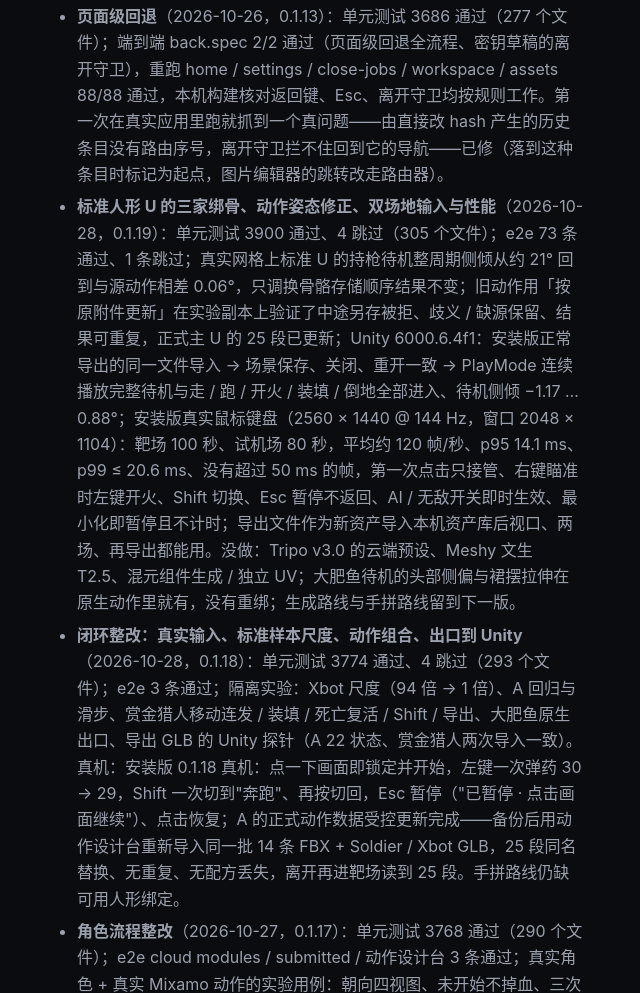
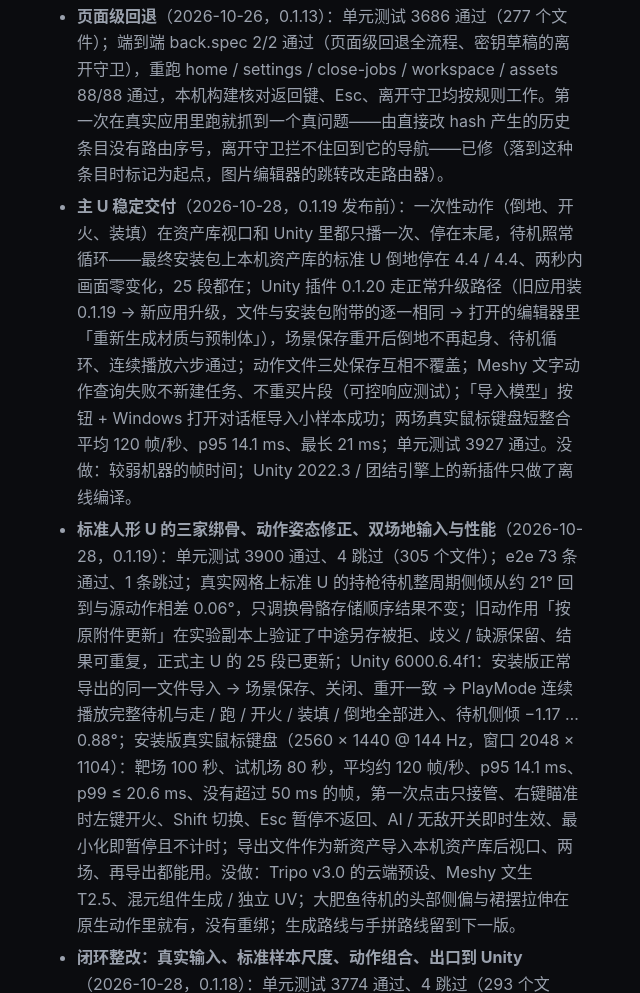
Before and after one commit to chenyihang98-pixel/Modelwright, a plain HTML site: page docs/index.html in a window 1280 px wide. Shown: the part 8010-9003 px from the top of the page, without its empty margins (41-681 px from the left). Drawn offline with Linux system fonts and the light colour scheme.

Commit message:
0.1.19：主 U 稳定交付——一次性动作只播一次（视口与 Unity 插件 0.1.20）、动作文件保存互不覆盖、Meshy 查询失败不新建
- 发布说明、README、下载页加入稳定交付轮的改动与最终安装包上的验收，更新 SHA-256
- 动作导入设计记录新增第 11 节（播放意图、动作文件一致性、Unity 里的一次性片段）

```diff
--- a/docs/index.html
+++ b/docs/index.html
@@ -204,6 +204,7 @@
               <li><b>绑定姿势修复、生成上限与极限测试</b>（2026-10-25，0.1.11）：绑定姿势单元测试（弓背的节点姿势经 ×0.01 的骨架节点摆回绑定姿势，本就一致的骨架不动），预设映射 29 项（展示级向服务商要档位上限、空面板不评视图数）；端到端——示例机器人的动作设计台 + 试机场、本机真实大肥鱼 Tripo FBX（站直、脸正常、空格跳稳定）；真实 Tripo 两轮极限测试——整体顶配 70 积分：1,887,300 面、8192² 贴图、59 MB，后处理不减面、质量 A；自动分部件 90 积分：15 件、每件一个壳但都有开放边、头发脸躯干切成一块、眼睛鞋尾巴手臂鱼鳍分开、15 张 8K 贴图。逐边统计证实 v1 / v5 都是开放边 0 的单一封闭壳：被遮挡区域不存在是生成方式所致，不是参数。</li>
               <li><b>拆件建模第一阶段</b>（2026-10-26，0.1.12）：单元测试 3676 通过（276 个文件）；真实 Tripo 积分——大肥鱼 41 张部件图（国际区）、10 件部件模型（头五次，中国区），八次组装；头的转台 36 帧逐帧看过（一张脸、后脑干净、有耳朵），六件各 12 帧看过；组装体与整身直出版并排对照：部件本身干净，拼装靠固定规则给起点、手动组装收尾；带动作的整身大肥鱼发送到 Unity 6000.6.4f1 并放进试机场，批处理 PlayMode 测试通过（巡逻 2.435 m、Animator 处于 walk、蒙皮包围盒随动作变化）。端到端四个门禁 73 条中 72 条通过，剩 1 条是本机窗口 1103×703 的环境差异。</li>
               <li><b>页面级回退</b>（2026-10-26，0.1.13）：单元测试 3686 通过（277 个文件）；端到端 back.spec 2/2 通过（页面级回退全流程、密钥草稿的离开守卫），重跑 home / settings / close-jobs / workspace / assets 88/88 通过，本机构建核对返回键、Esc、离开守卫均按规则工作。第一次在真实应用里跑就抓到一个真问题——由直接改 hash 产生的历史条目没有路由序号，离开守卫拦不住回到它的导航——已修（落到这种条目时标记为起点，图片编辑器的跳转改走路由器）。</li>
+              <li><b>主 U 稳定交付</b>（2026-10-28，0.1.19 发布前）：一次性动作（倒地、开火、装填）在资产库视口和 Unity 里都只播一次、停在末尾，待机照常循环——最终安装包上本机资产库的标准 U 倒地停在 4.4 / 4.4、两秒内画面零变化，25 段都在；Unity 插件 0.1.20 走正常升级路径（旧应用装 0.1.19 → 新应用升级，文件与安装包附带的逐一相同 → 打开的编辑器里「重新生成材质与预制体」），场景保存重开后倒地不再起身、待机循环、连续播放六步通过；动作文件三处保存互相不覆盖；Meshy 文字动作查询失败不新建任务、不重买片段（可控响应测试）；「导入模型」按钮 + Windows 打开对话框导入小样本成功；两场真实鼠标键盘短整合平均 120 帧/秒、p95 14.1 ms、最长 21 ms；单元测试 3927 通过。没做：较弱机器的帧时间；Unity 2022.3 / 团结引擎上的新插件只做了离线编译。</li>
               <li><b>标准人形 U 的三家绑骨、动作姿态修正、双场地输入与性能</b>（2026-10-28，0.1.19）：单元测试 3900 通过、4 跳过（305 个文件）；e2e 73 条通过、1 条跳过；真实网格上标准 U 的持枪待机整周期侧倾从约 21° 回到与源动作相差 0.06°，只调换骨骼存储顺序结果不变；旧动作用「按原附件更新」在实验副本上验证了中途另存被拒、歧义 / 缺源保留、结果可重复，正式主 U 的 25 段已更新；Unity 6000.6.4f1：安装版正常导出的同一文件导入 → 场景保存、关闭、重开一致 → PlayMode 连续播放完整待机与走 / 跑 / 开火 / 装填 / 倒地全部进入、待机侧倾 −1.17 … 0.88°；安装版真实鼠标键盘（2560 × 1440 @ 144 Hz，窗口 2048 × 1104）：靶场 100 秒、试机场 80 秒，平均约 120 帧/秒、p95 14.1 ms、p99 ≤ 20.6 ms、没有超过 50 ms 的帧，第一次点击只接管、右键瞄准时左键开火、Shift 切换、Esc 暂停不返回、AI / 无敌开关即时生效、最小化即暂停且不计时；导出文件作为新资产导入本机资产库后视口、两场、再导出都能用。没做：Tripo v3.0 的云端预设、Meshy 文生 T2.5、混元组件生成 / 独立 UV；大肥鱼待机的头部侧偏与裙摆拉伸在原生动作里就有，没有重绑；生成路线与手拼路线留到下一版。</li>
               <li><b>闭环整改：真实输入、标准样本尺度、动作组合、出口到 Unity</b>（2026-10-28，0.1.18）：单元测试 3774 通过、4 跳过（293 个文件）；e2e 3 条通过；隔离实验：Xbot 尺度（94 倍 → 1 倍）、A 回归与滑步、赏金猎人移动连发 / 装填 / 死亡复活 / Shift / 导出、大肥鱼原生出口、导出 GLB 的 Unity 探针（A 22 状态、赏金猎人两次导入一致）。真机：安装版 0.1.18 真机：点一下画面即锁定并开始，左键一次弹药 30 → 29，Shift 一次切到"奔跑"、再按切回，Esc 暂停（"已暂停 · 点击画面继续"）、点击恢复；A 的正式动作数据受控更新完成——备份后用动作设计台重新导入同一批 14 条 FBX + Soldier / Xbot GLB，25 段同名替换、无重复、无配方丢失，离开再进靶场读到 25 段。手拼路线仍缺可用人形绑定。</li>
               <li><b>角色流程整改</b>（2026-10-27，0.1.17）：单元测试 3768 通过（290 个文件）；e2e cloud modules / submitted / 动作设计台 3 条通过；真实角色 + 真实 Mixamo 动作的实验用例：朝向四视图、未开始不掉血、三次死亡复活不残留、Esc 暂停、跑步原地化、头部俯仰 20.8° → 8.1°、滑步 0.60 → 0.15 m/s、部位配方保存重载、GLB 导出重载（骨向误差 < 1e-6°）再导入、组装体本地绑定（只找到尾巴，缺口如实记录）。</li>
```
Also changed, not shown: 3 other files.
